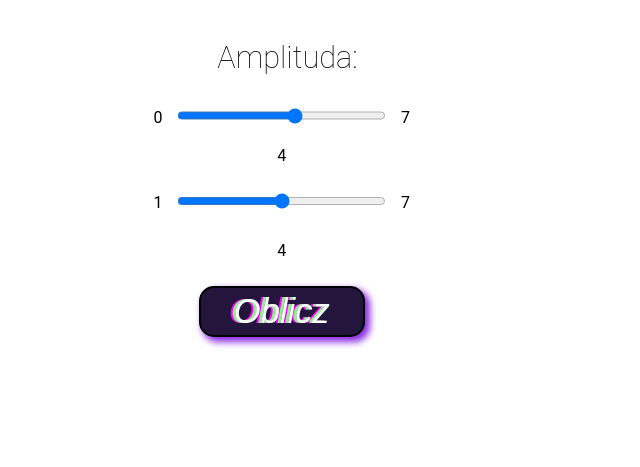
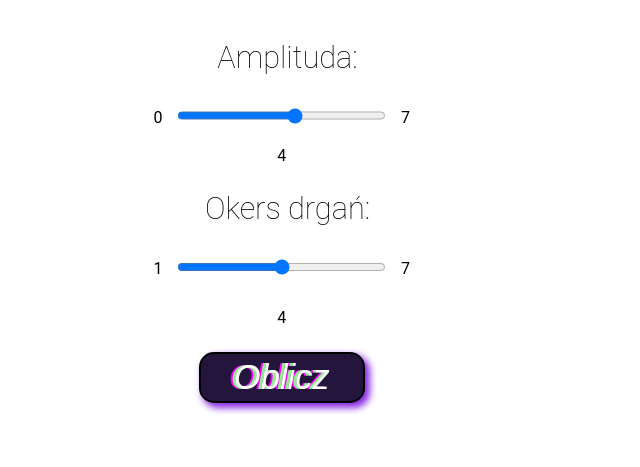
Before and after one commit to alekszych/FizykaRuchDrgajacy, a Django app: page /pendulum in a window 1280 px wide. Shown: the part 177-644 px from the top of the page, without its empty margins (0-640 px from the left). Run offline with Django 3.2, Linux system fonts and the light colour scheme.

Commit message:
Updated pendelum page v2

```diff
--- a/templates/pendulum_page.html
+++ b/templates/pendulum_page.html
@@ -27,6 +27,7 @@
                     </div>
                     <p1 id = "number"> 4 </p1>
 
+                    <h2 class = "range_text"> Okers drgań: </h2>
                     <div class = "range_box">
                         <p1> 1 </p1>
                         <input type="range" min = 1 max = 7 onChange = "rangenumberchange2(value)" name="okres_drgan" placeholder="Okres drgań" class = "inputs">
```
